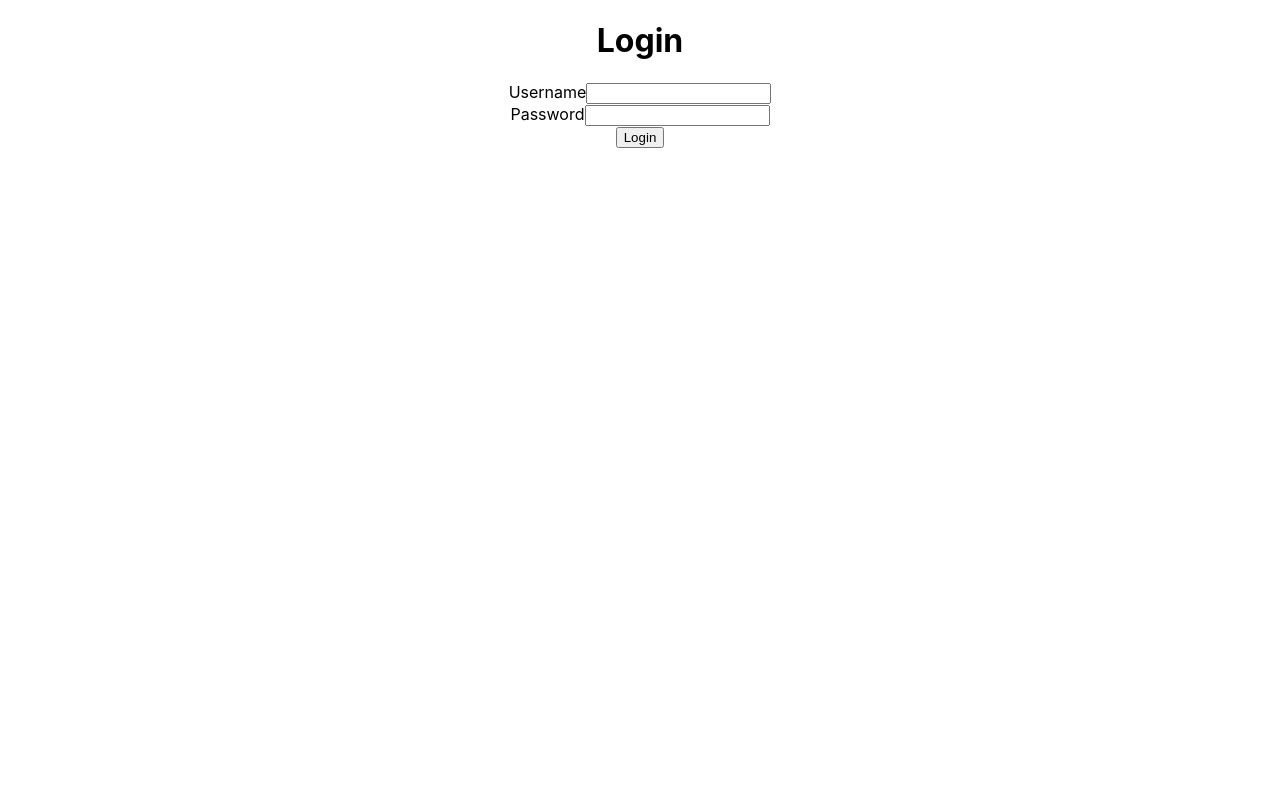
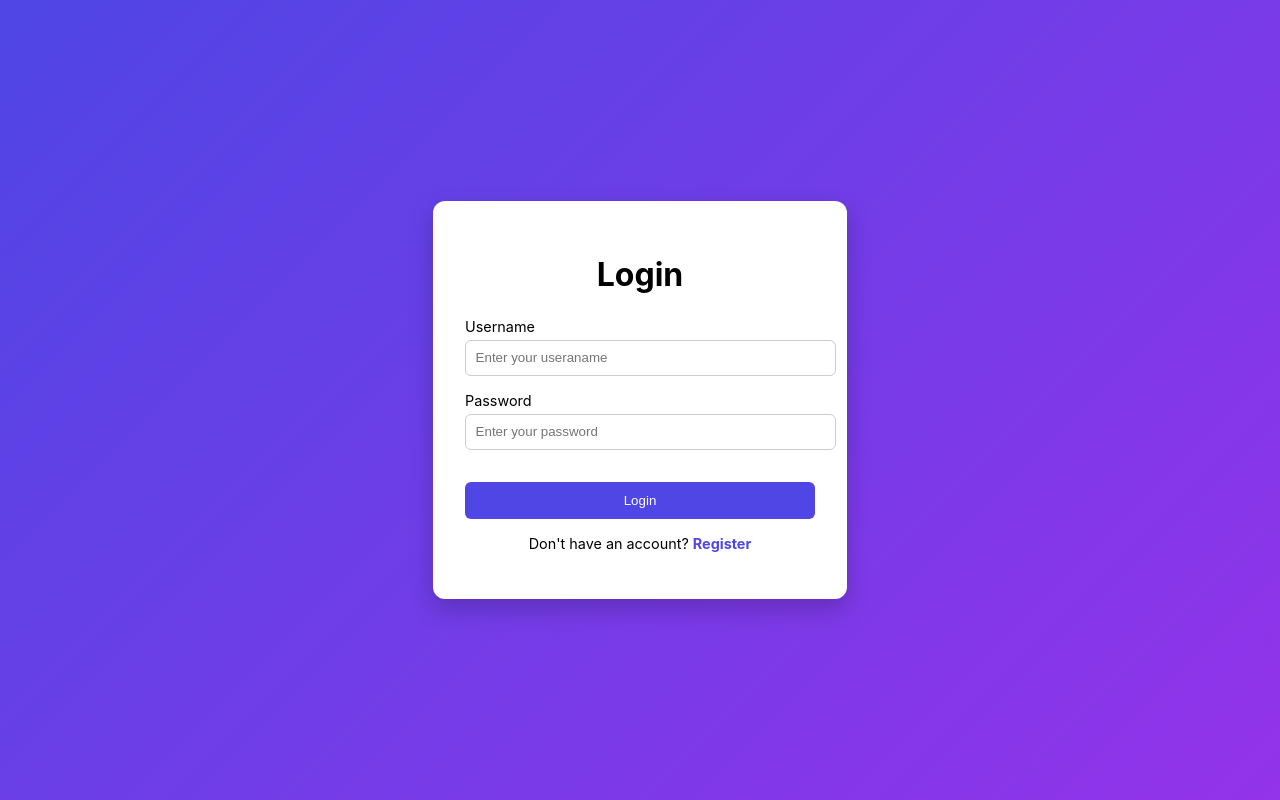
Before and after one commit to aislamagic1/TaskManagerApp, a React (Create React App) app in the folder task-manager-app/: page / in a window 1280 px wide. Built offline with nearby package versions, Linux system fonts and the light colour scheme.

Commit message:
add login form and routes

```diff
--- a/task-manager-app/package.json
+++ b/task-manager-app/package.json
@@ -10,6 +10,8 @@
     "axios": "^1.14.0",
     "react": "^19.2.4",
     "react-dom": "^19.2.4",
+    "react-router-dev": "^1.0.0",
+    "react-router-dom": "^7.14.2",
     "react-scripts": "5.0.1",
     "web-vitals": "^2.1.4"
   },
--- a/task-manager-app/src/App.js
+++ b/task-manager-app/src/App.js
@@ -1,12 +1,26 @@
 import './App.css';
 import LoginForm from './components/LoginForm';
+import { BrowserRouter as Router, Routes, Route, useNavigate } from 'react-router-dom';
 
 function App() {
   return (
-    <div className="App">
-      <LoginForm/>
-    </div>
+    <Router>
+        <Routes>
+          <Route path="/" element={<LoginForm />} />
+          <Route path="/*" element={<NotFound />} />
+        </Routes>
+    </Router>
   );
 }
 
+function NotFound () {
+  const navigate = useNavigate();
+  return (
+	<div>
+	  <h1>404: Page not found</h1>
+	  <button onClick={() => navigate("/")}>Go to Login Page</button>
+	</div>
+  );
+};
+
 export default App;
--- /dev/null
+++ b/task-manager-app/src/components/LoginForm.css
@@ -0,0 +1,81 @@
+.login-container {
+    height: 100vh;
+    display: flex;
+    justify-content: center;
+    align-items: center;
+    background: linear-gradient(135deg, #4f46e5, #9333ea);
+}
+
+.login-card {
+    background: white;
+    padding: 2rem;
+    border-radius: 12px;
+    width: 350px;
+    box-shadow: 0 10px 25px rgba(0, 0, 0, 0.2);
+    text-align: center;
+}
+
+.login-card h1 {
+    margin-bottom: 1.5rem;
+}
+
+.login-form {
+    text-align: left;
+    margin-bottom: 1rem;
+}
+
+.login-form label {
+    font-size: 0.9rem;
+    display: block;
+    margin-bottom: 0.3rem;
+}
+
+.login-form input {
+    width: 100%;
+    padding: 0.6rem;
+    border-radius: 6px;
+    border: 1px solid #ccc;
+    transition: 0.2s;
+}
+
+.login-form input:focus {
+    border-color: #4f46e5;
+    outline: none;
+}
+
+.login-button {
+    width: 100%;
+    padding: 0.7rem;
+    border: none;
+    background: #4f46e5;
+    color: white;
+    border-radius: 6px;
+    cursor: pointer;
+    margin-top: 1rem;
+    transition: 0.2s;
+}
+
+.login-button:hover {
+    background: #4338ca;
+}
+
+.register-text {
+    margin-top: 1rem;
+    font-size: 0.9rem;
+}
+
+.register-text span {
+    color: #4f46e5;
+    cursor: pointer;
+    font-weight: bold;
+}
+
+.register-text span:hover {
+    text-decoration: underline;
+}
+
+.error {
+    color: red;
+    font-size: 0.85rem;
+    margin-bottom: 1rem;
+}
--- a/task-manager-app/src/components/LoginForm.jsx
+++ b/task-manager-app/src/components/LoginForm.jsx
@@ -1,41 +1,64 @@
 import { useState } from "react";
-import { login } from "./api/authApi";
+import { login } from "../api/authApi";
+import "./LoginForm.css";
 
 function LoginForm(){
 
     const [username, setUsername] = useState("");
     const [password, setPassword] = useState("");
+    const [error, setError] = useState("");
 
 
     async function handleLogin(){
         try {
+            setError("");
             await login(username, password);
         } catch (error) {
+            setError("Invalid username or password");
             console.log(error);
         }
     }
 
     return (
-        <div className="Login">
-            <h1>Login</h1>
-            <div className="LoginForm">
-                <div>
+        <div className="login-container">
+            <div className="login-card">
+                <h1>Login</h1>
+
+                {error && <p className="error">{error}</p>}
+
+                <div className="login-form">
                     <label>Username</label>
-                    <input type="text"
-                    name="username"
-                    value={username}
-                    onChange={(e) => setUsername(e.target.value)} />
+                    <input
+                        type="text"
+                        name="username"
+                        value={username}
+                        onChange={(e) => setUsername(e.target.value)}
+                        placeholder="Enter your useraname"
+                    />
                 </div>
-                <div>
+
+                <div className="login-form">
                     <label>Password</label>
                     <input type="password"
-                    name="password"
-                    value={password}
-                    onChange={(e) => setPassword(e.target.value)} />
+                        name="password"
+                        value={password}
+                        onChange={(e) => setPassword(e.target.value)}
+                        placeholder="Enter your password"
+                    />
                 </div>
-                <div>
-                    <button type="button" name="login" onClick={handleLogin}>Login</button>
-                </div>
+
+
+                <button className="login-button" type="button" name="login" onClick={handleLogin}>
+                    Login
+                </button>
+
+
+                <p className="register-text">
+                    Don't have an account?{" "}
+                    <span>
+                        Register
+                    </span>
+                </p>
             </div>
         </div>
     )
--- a/task-manager-app/src/index.js
+++ b/task-manager-app/src/index.js
@@ -11,7 +11,4 @@ root.render(
   </React.StrictMode>
 );
 
-// If you want to start measuring performance in your app, pass a function
-// to log results (for example: reportWebVitals(console.log))
-// or send to an analytics endpoint. Learn more: https://bit.ly/CRA-vitals
 reportWebVitals();
```
Also changed, not shown: task-manager-app/src/api/apiClient.js (renamed from task-manager-app/src/components/api/apiClient.js), task-manager-app/src/api/authApi.js (renamed from task-manager-app/src/components/api/authApi.js), 1 other file (tests, documents, lock files or other folders).
